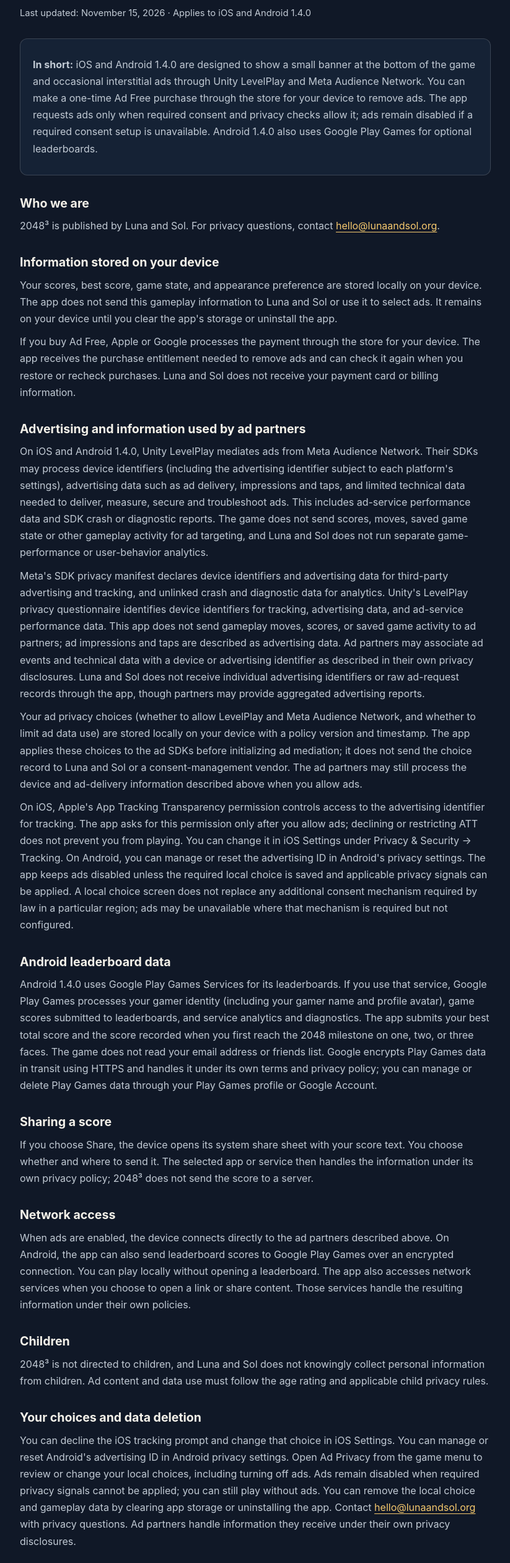
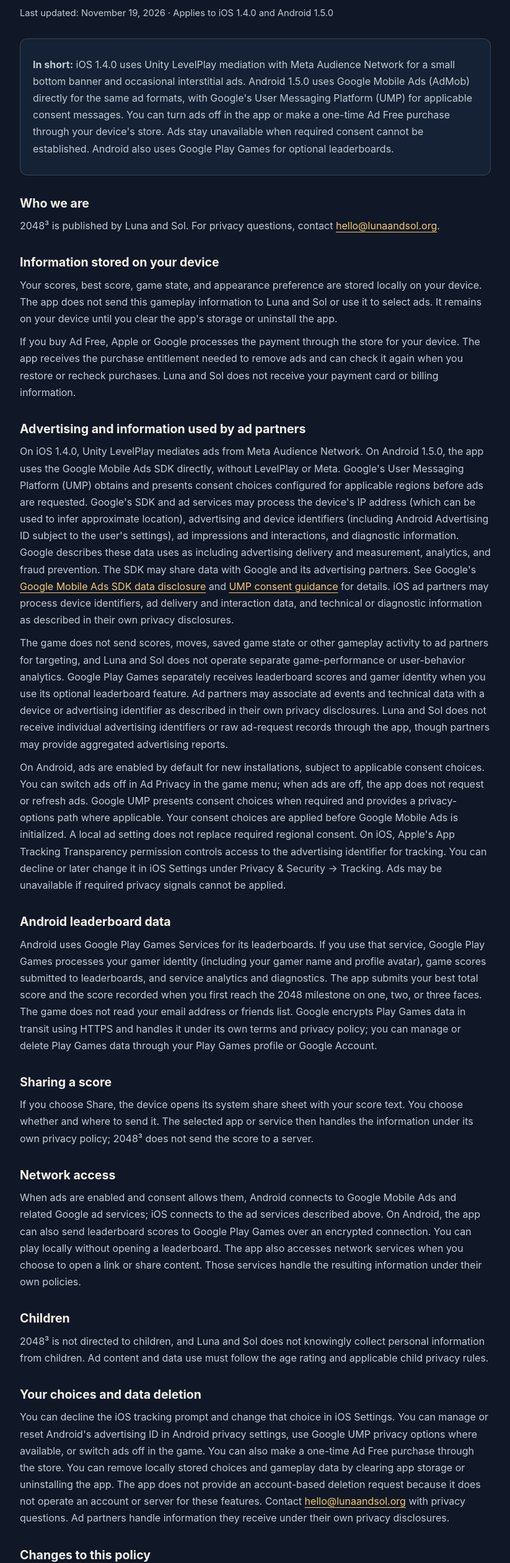
Before and after one commit to shaunkim/lunaandsol.org, a plain HTML site: page 2048-cube-privacy-policy.html in a window 1280 px wide. Shown: the part 244-2766 px from the top of the page at 62% size, without its empty margins (228-1051 px from the left). Drawn offline with Linux system fonts and the light colour scheme.

Commit message:
Update 2048 Cube Android ad privacy disclosures

```diff
--- a/2048-cube-privacy-policy.html
+++ b/2048-cube-privacy-policy.html
@@ -25,10 +25,10 @@
     <header><a class="brand" href="/">Luna and Sol</a></header>
     <p class="eyebrow">2048³ for iOS and Android</p>
     <h1>Privacy Policy</h1>
-    <p class="updated">Last updated: November 15, 2026 · Applies to iOS and Android 1.4.0</p>
+    <p class="updated">Last updated: November 19, 2026 · Applies to iOS 1.4.0 and Android 1.5.0</p>
 
     <div class="callout">
-      <p><strong>In short:</strong> iOS and Android 1.4.0 are designed to show a small banner at the bottom of the game and occasional interstitial ads through Unity LevelPlay and Meta Audience Network. You can make a one-time Ad Free purchase through the store for your device to remove ads. The app requests ads only when required consent and privacy checks allow it; ads remain disabled if a required consent setup is unavailable. Android 1.4.0 also uses Google Play Games for optional leaderboards.</p>
+      <p><strong>In short:</strong> iOS 1.4.0 uses Unity LevelPlay mediation with Meta Audience Network for a small bottom banner and occasional interstitial ads. Android 1.5.0 uses Google Mobile Ads (AdMob) directly for the same ad formats, with Google's User Messaging Platform (UMP) for applicable consent messages. You can turn ads off in the app or make a one-time Ad Free purchase through your device's store. Ads stay unavailable when required consent cannot be established. Android also uses Google Play Games for optional leaderboards.</p>
     </div>
 
     <h2>Who we are</h2>
@@ -39,28 +39,27 @@
     <p>If you buy Ad Free, Apple or Google processes the payment through the store for your device. The app receives the purchase entitlement needed to remove ads and can check it again when you restore or recheck purchases. Luna and Sol does not receive your payment card or billing information.</p>
 
     <h2>Advertising and information used by ad partners</h2>
-    <p>On iOS and Android 1.4.0, Unity LevelPlay mediates ads from Meta Audience Network. Their SDKs may process device identifiers (including the advertising identifier subject to each platform's settings), advertising data such as ad delivery, impressions and taps, and limited technical data needed to deliver, measure, secure and troubleshoot ads. This includes ad-service performance data and SDK crash or diagnostic reports. The game does not send scores, moves, saved game state or other gameplay activity for ad targeting, and Luna and Sol does not run separate game-performance or user-behavior analytics.</p>
-    <p>Meta's SDK privacy manifest declares device identifiers and advertising data for third-party advertising and tracking, and unlinked crash and diagnostic data for analytics. Unity's LevelPlay privacy questionnaire identifies device identifiers for tracking, advertising data, and ad-service performance data. This app does not send gameplay moves, scores, or saved game activity to ad partners; ad impressions and taps are described as advertising data. Ad partners may associate ad events and technical data with a device or advertising identifier as described in their own privacy disclosures. Luna and Sol does not receive individual advertising identifiers or raw ad-request records through the app, though partners may provide aggregated advertising reports.</p>
-    <p>Your ad privacy choices (whether to allow LevelPlay and Meta Audience Network, and whether to limit ad data use) are stored locally on your device with a policy version and timestamp. The app applies these choices to the ad SDKs before initializing ad mediation; it does not send the choice record to Luna and Sol or a consent-management vendor. The ad partners may still process the device and ad-delivery information described above when you allow ads.</p>
-    <p>On iOS, Apple's App Tracking Transparency permission controls access to the advertising identifier for tracking. The app asks for this permission only after you allow ads; declining or restricting ATT does not prevent you from playing. You can change it in iOS Settings under Privacy &amp; Security → Tracking. On Android, you can manage or reset the advertising ID in Android's privacy settings. The app keeps ads disabled unless the required local choice is saved and applicable privacy signals can be applied. A local choice screen does not replace any additional consent mechanism required by law in a particular region; ads may be unavailable where that mechanism is required but not configured.</p>
+    <p>On iOS 1.4.0, Unity LevelPlay mediates ads from Meta Audience Network. On Android 1.5.0, the app uses the Google Mobile Ads SDK directly, without LevelPlay or Meta. Google's User Messaging Platform (UMP) obtains and presents consent choices configured for applicable regions before ads are requested. Google's SDK and ad services may process the device's IP address (which can be used to infer approximate location), advertising and device identifiers (including Android Advertising ID subject to the user's settings), ad impressions and interactions, and diagnostic information. Google describes these data uses as including advertising delivery and measurement, analytics, and fraud prevention. The SDK may share data with Google and its advertising partners. See Google's <a href="https://developers.google.com/admob/android/privacy/play-data-disclosure?hl=en" target="_blank" rel="noopener noreferrer">Google Mobile Ads SDK data disclosure</a> and <a href="https://developers.google.com/admob/android/privacy?hl=en" target="_blank" rel="noopener noreferrer">UMP consent guidance</a> for details. iOS ad partners may process device identifiers, ad delivery and interaction data, and technical or diagnostic information as described in their own privacy disclosures.</p>
+    <p>The game does not send scores, moves, saved game state or other gameplay activity to ad partners for targeting, and Luna and Sol does not operate separate game-performance or user-behavior analytics. Google Play Games separately receives leaderboard scores and gamer identity when you use its optional leaderboard feature. Ad partners may associate ad events and technical data with a device or advertising identifier as described in their own privacy disclosures. Luna and Sol does not receive individual advertising identifiers or raw ad-request records through the app, though partners may provide aggregated advertising reports.</p>
+    <p>On Android, ads are enabled by default for new installations, subject to applicable consent choices. You can switch ads off in Ad Privacy in the game menu; when ads are off, the app does not request or refresh ads. Google UMP presents consent choices when required and provides a privacy-options path where applicable. Your consent choices are applied before Google Mobile Ads is initialized. A local ad setting does not replace required regional consent. On iOS, Apple's App Tracking Transparency permission controls access to the advertising identifier for tracking. You can decline or later change it in iOS Settings under Privacy &amp; Security → Tracking. Ads may be unavailable if required privacy signals cannot be applied.</p>
 
     <h2>Android leaderboard data</h2>
-    <p>Android 1.4.0 uses Google Play Games Services for its leaderboards. If you use that service, Google Play Games processes your gamer identity (including your gamer name and profile avatar), game scores submitted to leaderboards, and service analytics and diagnostics. The app submits your best total score and the score recorded when you first reach the 2048 milestone on one, two, or three faces. The game does not read your email address or friends list. Google encrypts Play Games data in transit using HTTPS and handles it under its own terms and privacy policy; you can manage or delete Play Games data through your Play Games profile or Google Account.</p>
+    <p>Android uses Google Play Games Services for its leaderboards. If you use that service, Google Play Games processes your gamer identity (including your gamer name and profile avatar), game scores submitted to leaderboards, and service analytics and diagnostics. The app submits your best total score and the score recorded when you first reach the 2048 milestone on one, two, or three faces. The game does not read your email address or friends list. Google encrypts Play Games data in transit using HTTPS and handles it under its own terms and privacy policy; you can manage or delete Play Games data through your Play Games profile or Google Account.</p>
 
     <h2>Sharing a score</h2>
     <p>If you choose Share, the device opens its system share sheet with your score text. You choose whether and where to send it. The selected app or service then handles the information under its own privacy policy; 2048³ does not send the score to a server.</p>
 
     <h2>Network access</h2>
-    <p>When ads are enabled, the device connects directly to the ad partners described above. On Android, the app can also send leaderboard scores to Google Play Games over an encrypted connection. You can play locally without opening a leaderboard. The app also accesses network services when you choose to open a link or share content. Those services handle the resulting information under their own policies.</p>
+    <p>When ads are enabled and consent allows them, Android connects to Google Mobile Ads and related Google ad services; iOS connects to the ad services described above. On Android, the app can also send leaderboard scores to Google Play Games over an encrypted connection. You can play locally without opening a leaderboard. The app also accesses network services when you choose to open a link or share content. Those services handle the resulting information under their own policies.</p>
 
     <h2>Children</h2>
     <p>2048³ is not directed to children, and Luna and Sol does not knowingly collect personal information from children. Ad content and data use must follow the age rating and applicable child privacy rules.</p>
 
     <h2>Your choices and data deletion</h2>
-    <p>You can decline the iOS tracking prompt and change that choice in iOS Settings. You can manage or reset Android's advertising ID in Android privacy settings. Open Ad Privacy from the game menu to review or change your local choices, including turning off ads. Ads remain disabled when required privacy signals cannot be applied; you can still play without ads. You can remove the local choice and gameplay data by clearing app storage or uninstalling the app. Contact <a href="mailto:hello@lunaandsol.org">hello@lunaandsol.org</a> with privacy questions. Ad partners handle information they receive under their own privacy disclosures.</p>
+    <p>You can decline the iOS tracking prompt and change that choice in iOS Settings. You can manage or reset Android's advertising ID in Android privacy settings, use Google UMP privacy options where available, or switch ads off in the game. You can also make a one-time Ad Free purchase through the store. You can remove locally stored choices and gameplay data by clearing app storage or uninstalling the app. The app does not provide an account-based deletion request because it does not operate an account or server for these features. Contact <a href="mailto:hello@lunaandsol.org">hello@lunaandsol.org</a> with privacy questions. Ad partners handle information they receive under their own privacy disclosures.</p>
 
     <h2>Changes to this policy</h2>
-    <p>We update this policy when the app's data practices change. This version describes the planned ad-supported iOS and Android 1.4.0 release. Check this page for later updates.</p>
+    <p>We update this policy when the app's data practices change. This version describes iOS 1.4.0 and the planned ad-supported Android 1.5.0 release. Check this page for later updates.</p>
 
     <footer><a href="/">Luna and Sol</a> · <a href="mailto:hello@lunaandsol.org">Contact</a></footer>
   </main>
```
Also changed, not shown: privacy-policy.html (+5 -5 lines).
